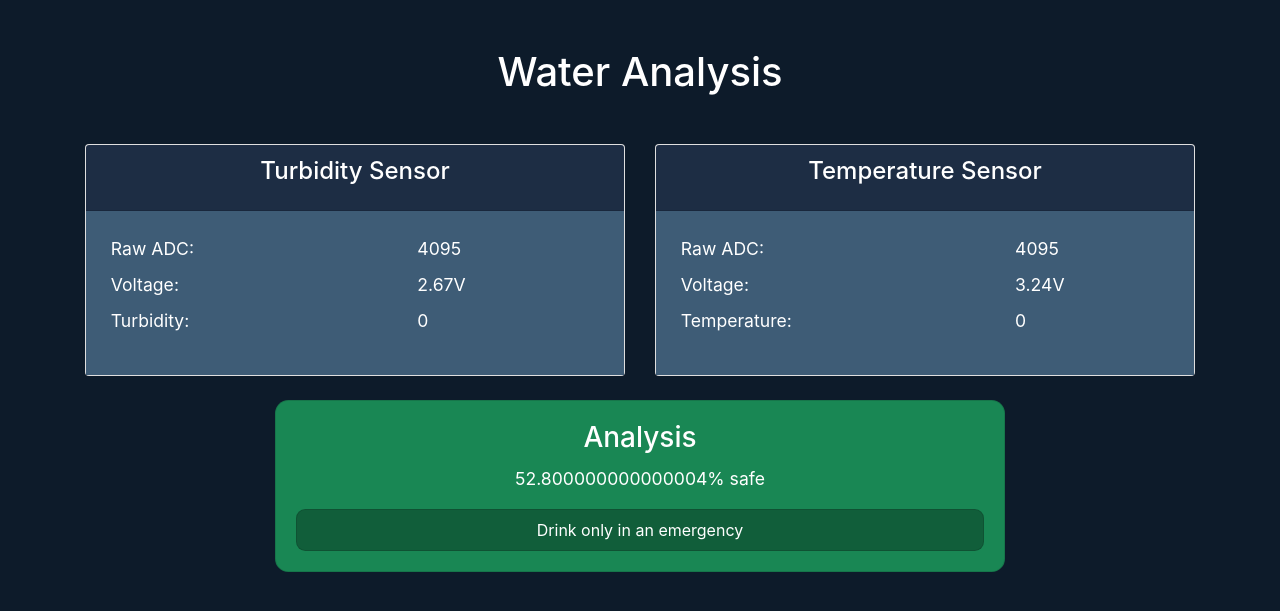
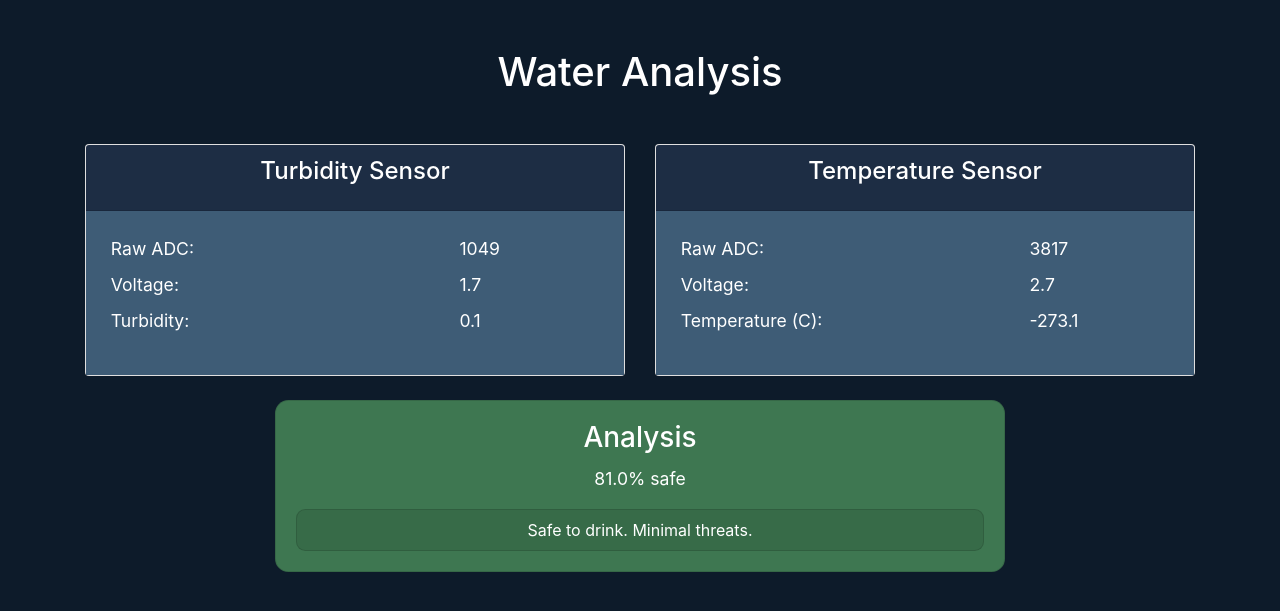
Before and after one commit to bulaya-ute/WaterAnalysis, a Flask app: template templates/index.html in a window 1280 px wide. Shown: the top 611 px of the page. Run offline with Flask 3, Linux system fonts and the light colour scheme; the template is opened without the code that fills it, so the values that code supplies are empty; some libraries are stand-ins or nearby versions.

Commit message:
- Fixed communication between esp32, server and browser. - Fixed column widths in the data display tables. - About to add a display for the online/offline status of the sensor.

```diff
--- a/app.py
+++ b/app.py
@@ -1,23 +1,42 @@
 from flask import Flask, render_template, request, jsonify
 import random
 
-from utils import water_safety_analysis, rgb_to_hex, darken_color, hex_to_rgb
+from utils import analyze_data, rgb_to_hex, darken_color, hex_to_rgb
 
 app = Flask(__name__)
 
 # Global variable to store sensor data
-data = {
-    'turbidity': 0.0,
-    'temperature': 0.0,
-    'voltage': 0.0,
-    'analysis': {
-        "safety_rating": 0.528,
-        "description": "Drink only in an emergency",
-        "color": "#198754",
-        "color_alt": rgb_to_hex(darken_color(hex_to_rgb("#198754")))
-    }
-}
+# data = {
+#     'turbidity': 0.0,
+#     'temperature': 0.0,
+#     'voltage': 0.0,
+#     'analysis': {
+#         "safety_rating": 0.528,
+#         "description": "Drink only in an emergency",
+#         "color": "#198754",
+#         "color_alt": rgb_to_hex(darken_color(hex_to_rgb("#198754")))
+#     }
+# }
+safe_color = "#198754"
+unsafe_color = "#dc3545"
 
+_dummy_data = {'temperature_sensor': {'rawADC': 3817, 'voltage': 2.71, 'temperature': -273.1499939},
+               'turbidity_sensor': {'rawADC': 1049, 'voltage': 1.7, 'turbidity': 0.1}}
+
+data = _dummy_data.copy()
+data.update({"analysis": analyze_data(temperature=_dummy_data["temperature_sensor"]["temperature"],
+                                      turbidity=_dummy_data["turbidity_sensor"]["turbidity"],
+                                      safe_color=safe_color, unsafe_color=unsafe_color)})
+# data = {
+#     "analysis": {
+#         "safety_rating": 0.528,
+#         "description": "Drink only in an emergency",
+#         "color": "#198754",
+#         "color_alt": rgb_to_hex(darken_color(hex_to_rgb("#198754")))
+#     }
+#
+# }
+#
 
 @app.route('/')
 def index():
@@ -29,14 +48,16 @@
     global data
     json_data = request.get_json()
     if json_data:
-        data['turbidity'] = json_data.get('turbidity', data['turbidity'])
-        data['temperature'] = json_data.get('temperature', data['temperature'])
-        data['voltage'] = json_data.get('voltage', data['voltage'])
-        analysis_data = water_safety_analysis(data['temperature'], data['voltage'], safe_color="#198754", unsafe_color="#dc3545")
-        data['analysis']["safety_percentage"] = json_data.get(analysis_data["safety_rating"], data['analysis']["safety_percentage"])
-        data['analysis']["description"] = json_data.get(analysis_data["description"], data['analysis']["description"])
-        data['analysis']["color"] = json_data.get(analysis_data["color"], data['analysis']["description"])
-        data['analysis']["color_alt"] = json_data.get(analysis_data["color_alt"], data['analysis']["description"])
+        data.update(json_data)
+        # data['turbidity'] = json_data.get('turbidity', data['turbidity'])
+        # data['temperature'] = json_data.get('temperature', data['temperature'])
+        # data['voltage'] = json_data.get('voltage', data['voltage'])
+        analysis_data = analyze_data(data['temperature_sensor']["temperature"],
+                                     data['turbidity_sensor']["turbidity"],
+                                     safe_color=safe_color, unsafe_color=unsafe_color)
+        data["analysis"].update(analysis_data)
+        print(f"Data received: {json_data}")
+        print(f"Analysis data received: {analysis_data}")
         return jsonify({"status": "success"}), 200
     return jsonify({"status": "error"}), 400
 
--- a/static/css/style.css
+++ b/static/css/style.css
@@ -22,6 +22,13 @@
     font-size: 1.1rem;
 }
 
+.col-A {
+    width: 70%;
+}
+.col-B {
+    width: 30%;
+}
+
 
 .table-borderless > tbody > tr > td,
 .table-borderless > tbody > tr > th,
--- a/templates/index.html
+++ b/templates/index.html
@@ -26,16 +26,16 @@
                     <table class="table table-borderless table-sm">
                         <tbody class="text-left">
                         <tr>
-                                <td>Raw ADC:</td>
-                                <td>4095</td>
+                            <td class="col-A">Raw ADC:</td>
+                            <td id="turb_raw" class="col-B">{{ data.turbidity_sensor.rawADC }}</td>
                         </tr>
                         <tr>
-                                <td>Voltage:</td>
-                                <td>2.67V</td>
+                            <td class="col-A">Voltage:</td>
+                            <td id="turb_voltage" class="col-B">{{ data.turbidity_sensor.voltage }}</td>
                         </tr>
                         <tr>
-                                <td>Turbidity:</td>
-                                <td id="turbidity">{{ data.turbidity }}</td>
+                            <td class="col-A">Turbidity:</td>
+                            <td id="turbidity" class="col-B">{{ data.turbidity }}</td>
                         </tr>
                         </tbody>
                     </table>
@@ -50,16 +50,16 @@
                     <table class="table table-borderless table-sm">
                         <tbody>
                         <tr>
-                                <td>Raw ADC:</td>
-                                <td>4095</td>
+                            <td class="col-A">Raw ADC:</td>
+                            <td id="temp_raw" class="col-B">{{ data.temperature_sensor.rawADC }}</td>
                         </tr>
                         <tr>
-                                <td>Voltage:</td>
-                                <td>3.24V</td>
+                            <td class="col-A">Voltage:</td>
+                            <td id="temp_voltage" class="col-B">{{ data.temperature_sensor.voltage }}</td>
                         </tr>
                         <tr>
-                                <td>Temperature:</td>
-                                <td id="temperature">{{ data.temperature }}C</td>
+                            <td class="col-A">Temperature (C):</td>
+                            <td id="temperature" class="col-B">{{ data.temperature_sensor.temperature }}C</td>
                         </tr>
                         </tbody>
                     </table>
@@ -95,9 +95,16 @@
         fetch('/data')
             .then(response => response.json())
             .then(data => {
-                document.getElementById('turbidity').innerText = data.turbidity;
-                document.getElementById('temperature').innerText = data.temperature;
-                document.getElementById('analysis').innerText = `${data.analysis.safety_rating * 100}% safe`;
+                // Update the sensor data
+                document.getElementById('turb_raw').innerText = data.turbidity_sensor.rawADC;
+                document.getElementById('turb_voltage').innerText = data.turbidity_sensor.voltage.toFixed(1);
+                document.getElementById('turbidity').innerText = data.turbidity_sensor.turbidity.toFixed(1);
+                document.getElementById('temp_raw').innerText = data.temperature_sensor.rawADC;
+                document.getElementById('temp_voltage').innerText = data.temperature_sensor.voltage.toFixed(1);
+                document.getElementById('temperature').innerText = data.temperature_sensor.temperature.toFixed(1);
+
+                // Update the analysis data
+                document.getElementById('analysis').innerText = `${(data.analysis.safety_rating * 100).toFixed(1)}% safe`;
                 document.getElementById('description').innerText = data.analysis.description;
 
                 // Set the card background color based on the analysis color
--- a/utils.py
+++ b/utils.py
@@ -116,7 +116,7 @@
     return tuple(max(int(c * (1 - factor)), 0) for c in rgb)
 
 
-def water_safety_analysis(temperature, turbidity, safe_color=None, unsafe_color=None):
+def analyze_data(temperature, turbidity, safe_color=None, unsafe_color=None) -> dict:
     def scale(x):
         return ((1 / (1 + 2 ** (-x))) - 0.5) * 2
 
@@ -192,7 +192,7 @@
     safe_color = "#00ff00"  # Green in hex
     unsafe_color = "#ff0000"  # Red in hex
 
-    result = water_safety_analysis(temperature_ratio, turbidity_ratio, safe_color, unsafe_color)
+    result = analyze_data(temperature_ratio, turbidity_ratio, safe_color, unsafe_color)
     print(f"Safety Rating: {result['safety_rating']}")
     print(f"Description: {result['description']}")
     print(f"Color: {result.get('color', 'No color provided')}")  # Should return hex color
```
Also changed, not shown: sandbox.py (added, +12 -0 lines), 1 other file. Lines whose indentation alone changed are shown as unchanged.
